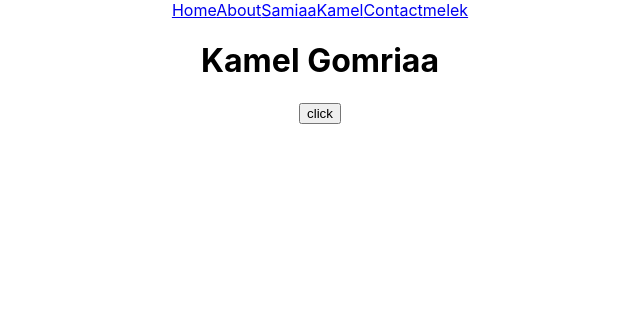
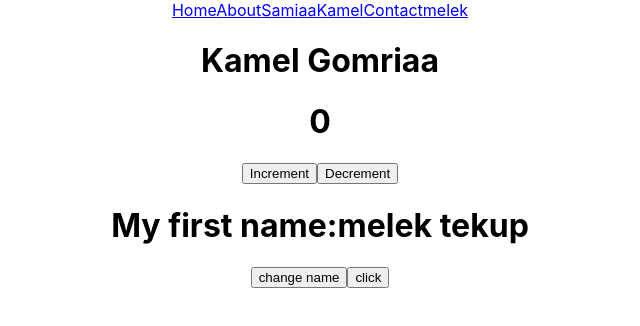
Before and after one commit to melekgomri1/gestionemployee, a React (Create React App) app in the folder employeereact/: page /samia/kamel in a window 1280 px wide. Shown: the top 326 px of the page, without its empty margins (320-960 px from the left). Built offline with nearby package versions, Linux system fonts and the light colour scheme.

Commit message:
usestate

```diff
--- a/employeereact/src/Kamel.js
+++ b/employeereact/src/Kamel.js
@@ -3,7 +3,8 @@ import { useNavigate } from 'react-router-dom';
 
 function Kamel(props) {  // Add 'props' as a parameter
     const navigate = useNavigate();
-
+   const [count,setCount]=React.useState(0);
+   const [firstname,setfirstname]=React.useState("melek tekup")
 
     const handleClick = () => {
         navigate('/about');
@@ -14,6 +15,11 @@ function Kamel(props) {  // Add 'props' as a parameter
         <div>
           {/* Access props directly */}
             <h1>Kamel Gomriaa</h1>
+            <h1>{count}</h1>
+            <button onClick={()=>setCount(count+1)}>Increment</button>
+            <button onClick={()=>setCount(count-1)}>Decrement</button>
+            <h1>My first name:{firstname}</h1>
+            <button onClick={()=>setfirstname("boussidi w idi fi zebi")}> change name</button>
 
             <button onClick={handleClick}>click</button><br />
         </div>
```
